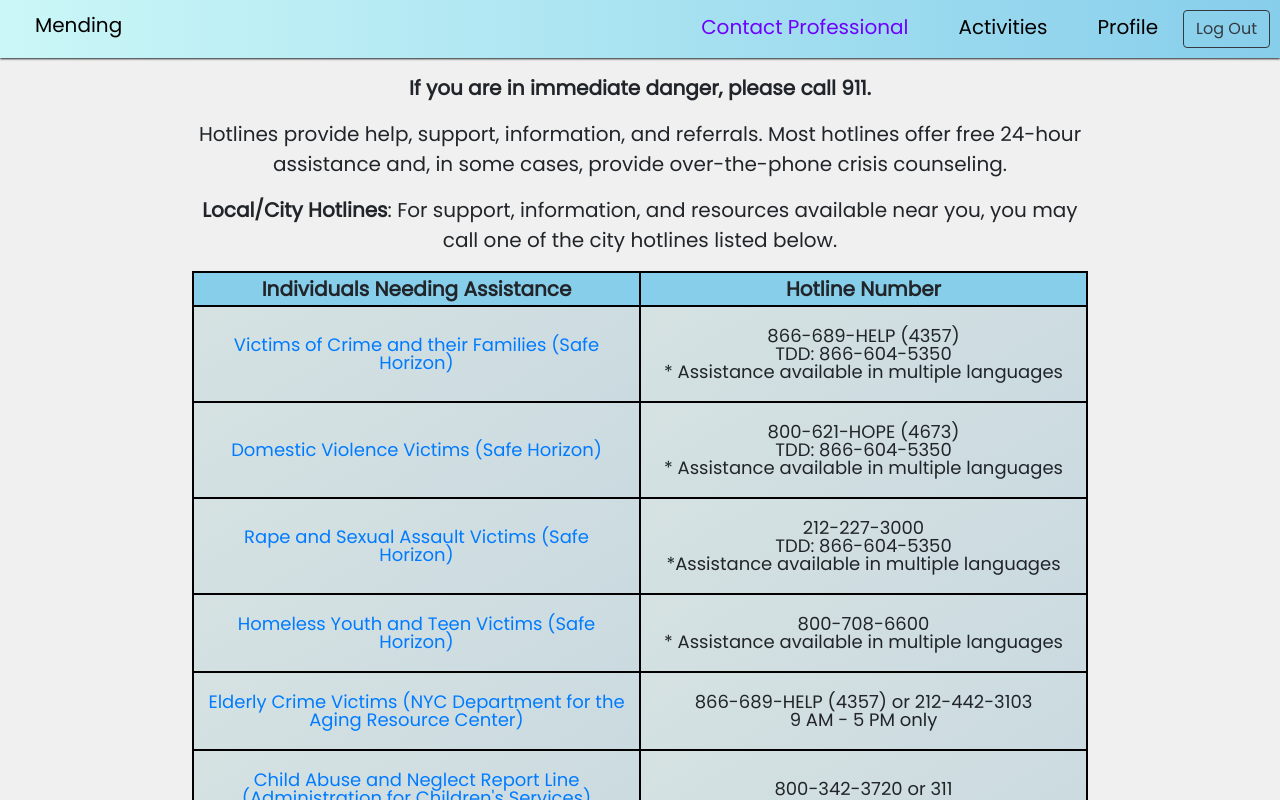
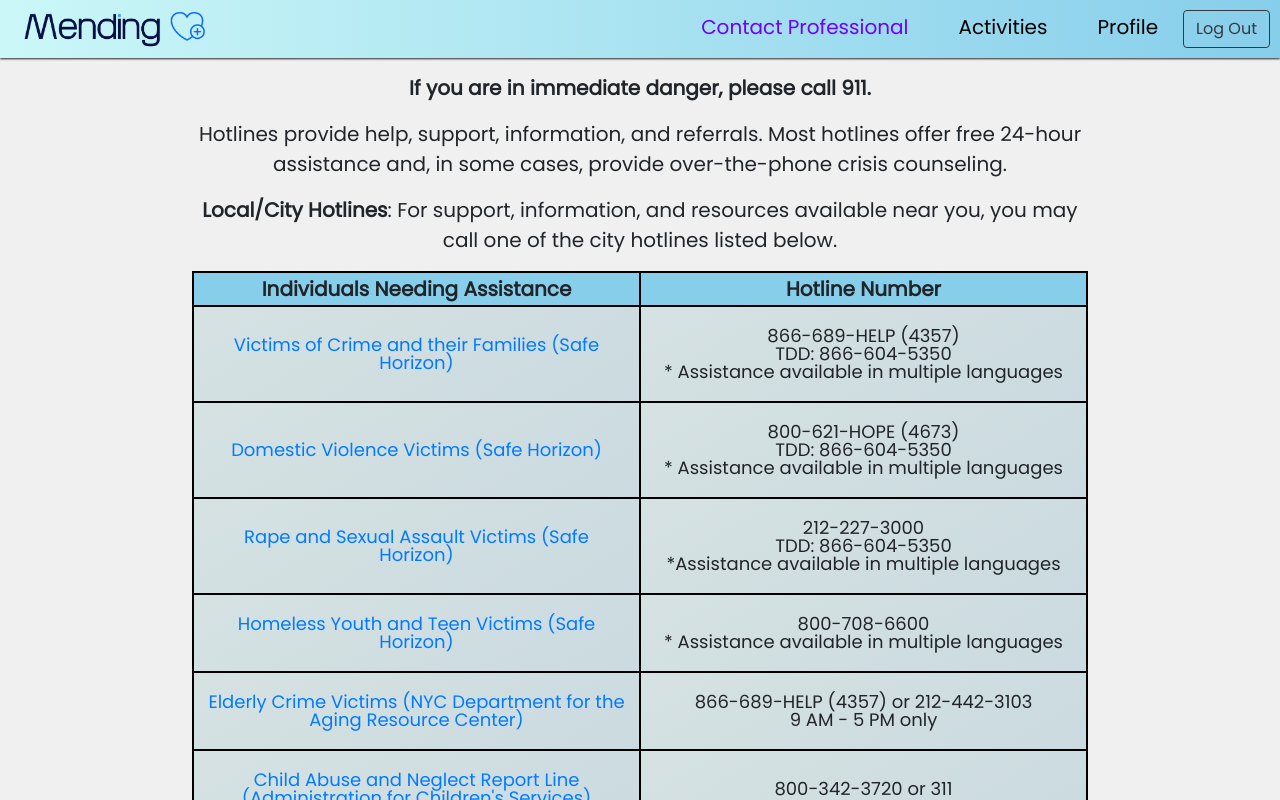
Before and after one commit to TommyLiang1/Capstone_Final_Project, a React (Create React App) app in the folder client/: page /contact in a window 1280 px wide. Shown: the top 800 px of the page. Built offline with nearby package versions, Linux system fonts and the light colour scheme; no server answers; sample sign-in values are in the browser's storage.

Commit message:
added logo

```diff
--- a/client/src/components/Navbar.js
+++ b/client/src/components/Navbar.js
@@ -4,6 +4,7 @@
 import { fetchProtectedInfo, onLogout } from "../api/auth";
 import { unauthenticateUser } from "../redux/slices/authSlice";
 import { Button } from 'react-bootstrap';
+import Logo from './images/mendinglogo.png';
 
 import '../styles/Navbar.css';
 
@@ -38,8 +39,8 @@
       {isAuth && (
         <div className="main-nav">
           <div>
-            <NavLink className="nav-item" to='/dashboard'>
-              Mending
+            <NavLink className="nav-logo" to='/dashboard'>
+              <img src={Logo} alt = "" class ="nav-logo"/>
             </NavLink>
           </div>
 
--- a/client/src/components/Profile.js
+++ b/client/src/components/Profile.js
@@ -223,7 +223,7 @@
             <input onChange={imageUpload} type='file'/>
           </div>
           <div className="description" style={{color:'red', margin: '10px 0px' }}>{error}</div>
-          <button type="submit" className="form-btn btn btn-primary" onClick={() => cancelEdit()}> Cancel</button>
+          <button type="submit" className="form-btn btn btn-primary m-2" onClick={() => cancelEdit()}> Cancel</button>
           <br />
           <button type="submit" className="form-btn btn btn-primary" onClick={(e) => onSubmit(e)}> Submit</button>
         </div>
--- a/client/src/styles/Navbar.css
+++ b/client/src/styles/Navbar.css
@@ -22,3 +22,9 @@
 .nav-item.active {
   color: rgb(111, 0, 255);
 }
+
+.nav-logo {
+  margin: 0px 5px;
+  clip-path: none;
+  padding-bottom: 0px;
+}
```
Also changed, not shown: client/src/components/images/mendinglogo.png (added).
